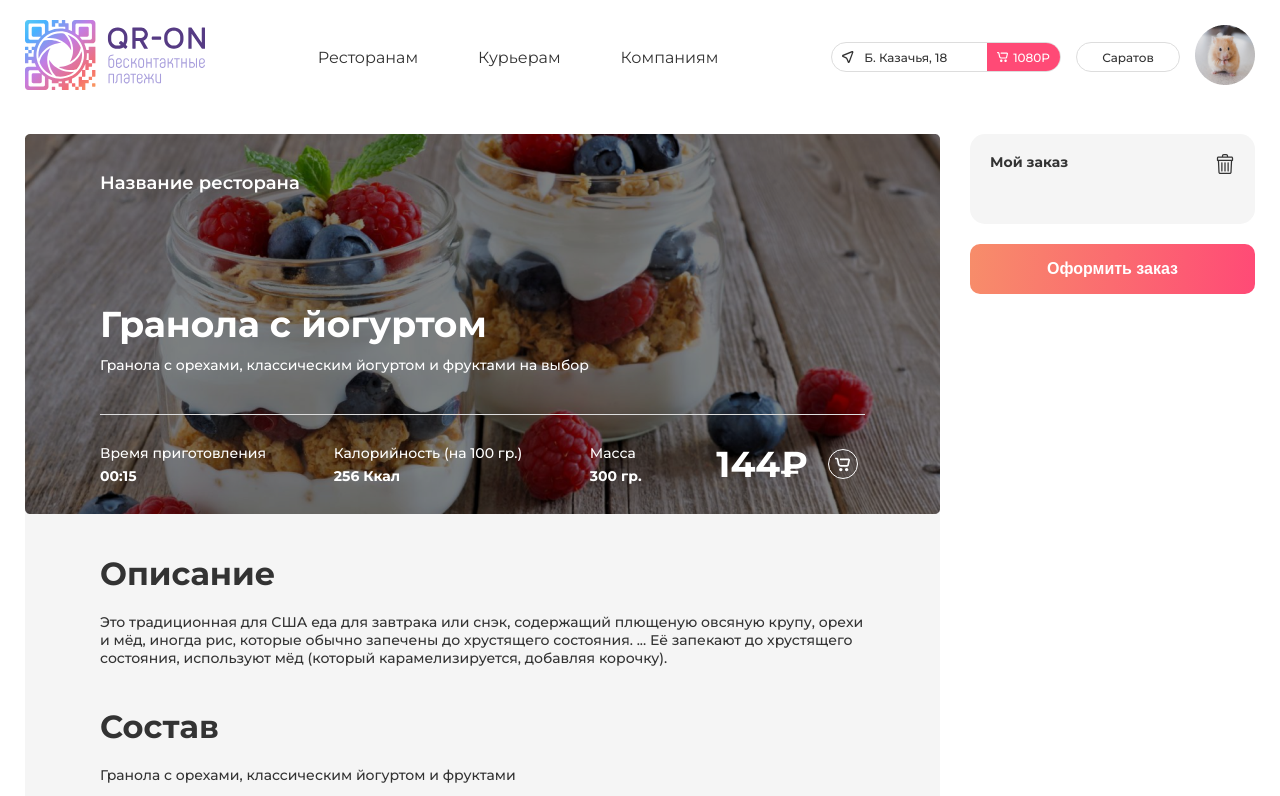
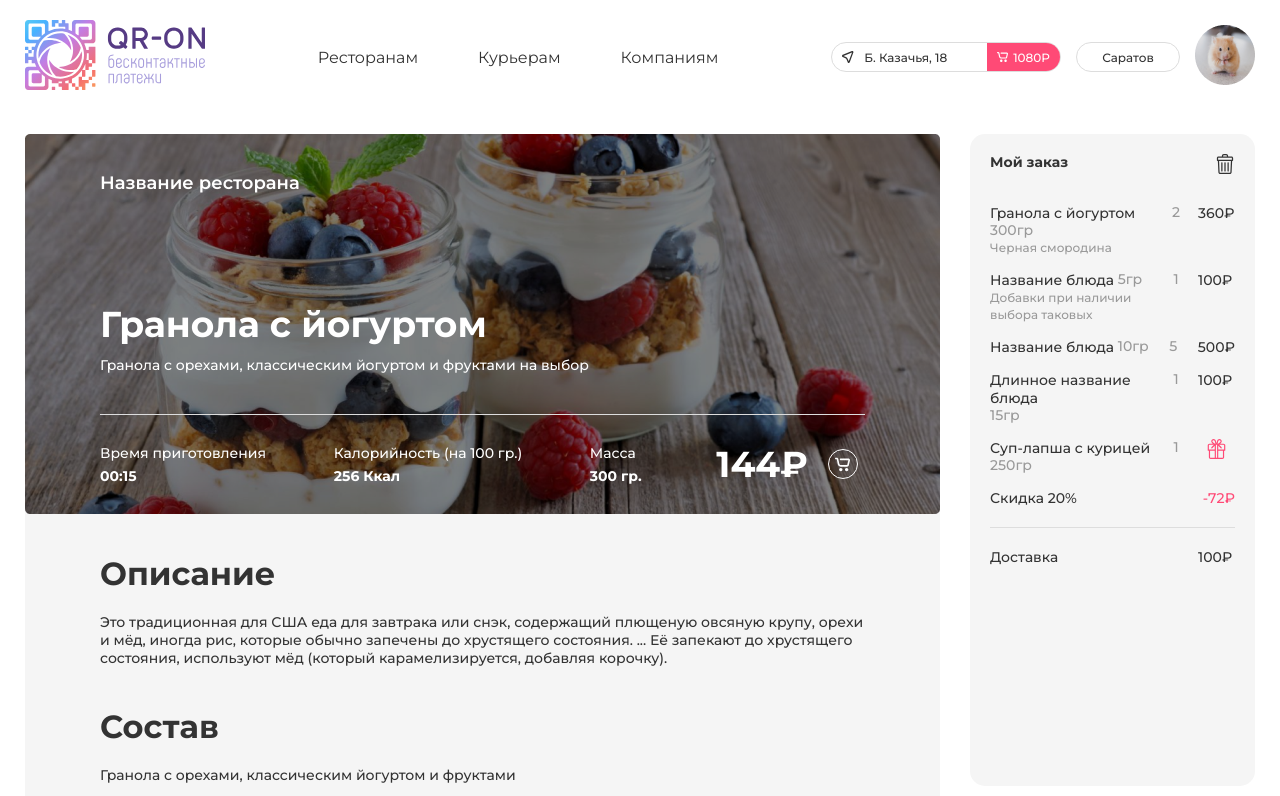
Before and after one commit to vladsubbotin1/restaurant, a React (Create React App) app: page /seoul/dish in a window 1280 px wide. Shown: the top 796 px of the page. Built offline with nearby package versions, Linux system fonts and the light colour scheme.

Commit message:
add side-cart

```diff
--- a/src/App.js
+++ b/src/App.js
@@ -5,10 +5,12 @@ import { BrowserRouter as Router, Route, Routes } from 'react-router-dom'
 import Seoul from './pages/restaurants/Seoul'
 import Cart from './pages/Cart'
 import Dish from './pages/restaurants/Dish'
+import ScrollToTop from './components/ScrollToTop'
 
 function App() {
 	return (
 		<Router>
+			<ScrollToTop />
 			<Routes>
 				<Route path='/' element={<Main />} />
 				<Route path='/cart' element={<Cart />} />
--- a/src/components/Menu.jsx
+++ b/src/components/Menu.jsx
@@ -1,5 +1,7 @@
+import React from 'react'
 import { Link } from 'react-router-dom'
 import './styles/Menu.scss'
+import { ReactComponent as Cart } from '../assets/icons/cart.svg'
 
 const Menu = props => {
 	const content = props.items.map(item => (
@@ -17,12 +19,18 @@ const Menu = props => {
 				<span className='restaurant-menu__desc'>{item.desc}</span>
 				<span className='restaurant-menu__old-price'>{item.oldPrice}</span>
 			</div>
+			<div className='restaurant-menu__img-wrapper'>
+				<div className='restaurant-menu__cart-icon'>
+					<Cart />
+				</div>
+
 				<img
 					src={require('../assets/images/restaurants/Seoul/'.concat(
 						`${item.imgUrl}`
 					))}
 					alt='item'
 				/>
+			</div>
 		</div>
 	))
 	return (
--- /dev/null
+++ b/src/components/ScrollToTop.jsx
@@ -0,0 +1,12 @@
+import { useEffect } from 'react'
+import { useLocation } from 'react-router-dom'
+
+export default function ScrollToTop() {
+	const { pathname } = useLocation()
+
+	useEffect(() => {
+		window.scrollTo(0, 0)
+	}, [pathname])
+
+	return null
+}
--- a/src/components/SideCart.jsx
+++ b/src/components/SideCart.jsx
@@ -1,4 +1,5 @@
 import { Link } from 'react-router-dom'
+import { ReactComponent as Gift } from '../assets/icons/gift-pink.svg'
 import Trash from '../assets/icons/trash.svg'
 import '../components/styles/SideCart.scss'
 
@@ -11,9 +12,68 @@ const SideCart = props => {
 						<span>Мой заказ</span>
 						<img src={Trash} alt='trash-icon' />
 					</div>
+					<div className='side-cart__dishes'>
+						<div className='side-cart__item'>
+							<div className='side-cart__about'>
+								<span className='side-cart__name'>Гранола с йогуртом </span>
+								<span className='side-cart__weight'>300гр</span>
+								<span className='side-cart__topping'>Черная смородина</span>
+							</div>
+							<div className='side-cart__quantity'>2</div>
+							<div className='side-cart__price'>360₽</div>
+						</div>
+						<div className='side-cart__item'>
+							<div className='side-cart__about'>
+								<span className='side-cart__name'>Название блюда&nbsp;</span>
+								<span className='side-cart__weight'>5гр</span>
+								<span className='side-cart__topping'>
+									Добавки при наличии выбора таковых
+								</span>
+							</div>
+							<div className='side-cart__quantity'>1</div>
+							<div className='side-cart__price'>100₽</div>
+						</div>
+						<div className='side-cart__item'>
+							<div className='side-cart__about'>
+								<span className='side-cart__name'>Название блюда&nbsp;</span>
+								<span className='side-cart__weight'>10гр</span>
+							</div>
+							<div className='side-cart__quantity'>5</div>
+							<div className='side-cart__price'>500₽</div>
+						</div>
+						<div className='side-cart__item'>
+							<div className='side-cart__about'>
+								<span className='side-cart__name'>
+									Длинное название блюда&nbsp;
+								</span>
+								<span className='side-cart__weight'>15гр</span>
+							</div>
+							<div className='side-cart__quantity'>1</div>
+							<div className='side-cart__price'>100₽</div>
+						</div>
+						<div className='side-cart__item'>
+							<div className='side-cart__about'>
+								<span className='side-cart__name'>
+									Суп-лапша с курицей&nbsp;
+								</span>
+								<span className='side-cart__weight'>250гр</span>
+							</div>
+							<div className='side-cart__quantity'>1</div>
+							<Gift className='side-cart__gift' alt='gift'></Gift>
+						</div>
+						<div className='side-cart__item'>
+							<span className='side-cart__name'>Скидка 20%&nbsp;</span>
+							<span className='side-cart__discount'>-72₽</span>
+						</div>
+						<div class='divider' style={{ margin: '5px 0' }}></div>
+						<div className='side-cart__item'>
+							<span className='side-cart__delivery'>Доставка&nbsp;</span>
+							<span className='side-cart__price'>100₽</span>
+						</div>
+					</div>
 				</div>
 
-				{props.submit != 'noSubmit' && (
+				{props.submit !== 'noSubmit' && (
 					<Link to='/cart'>
 						<button className='side-cart__button'>Оформить заказ</button>
 					</Link>
--- a/src/components/styles/Menu.scss
+++ b/src/components/styles/Menu.scss
@@ -41,13 +41,51 @@
 		display: flex;
 		flex-wrap: wrap;
 		padding: 20px;
+		transition: 0.3s;
 		filter: drop-shadow(0px 10px 20px rgba(0, 0, 0, 0.05));
-		cursor: pointer;
+
+		&:hover {
+			.restaurant-menu__cart-icon {
+				opacity: 1;
+				display: flex;
+			}
+		}
 
 		img {
 			width: 100%;
 		}
 	}
+
+	&__img-wrapper {
+		position: relative;
+		transition: 0.3s;
+	}
+
+	&__cart-icon {
+		width: 45px;
+		height: 33px;
+		position: absolute;
+		top: 11px;
+		right: 0;
+		display: flex;
+		align-items: center;
+		justify-content: center;
+		background-color: #fff;
+		border-radius: 15px 0 0 15px;
+		opacity: 0;
+		display: none;
+		transition: 0.3s;
+		cursor: pointer;
+
+		svg {
+			width: 18px !important;
+			height: 16px;
+			path {
+				fill: #ff4a76;
+			}
+		}
+	}
+
 	&__heading-container {
 		width: 100%;
 		display: flex;
--- a/src/components/styles/SideCart.scss
+++ b/src/components/styles/SideCart.scss
@@ -6,6 +6,7 @@
 		border-radius: 15px;
 		padding: 20px;
 	}
+
 	&__heading {
 		display: flex;
 		justify-content: space-between;
@@ -15,6 +16,48 @@
 		img {
 			cursor: pointer;
 		}
+	}
+
+	&__dishes {
+		display: flex;
+		flex-direction: column;
+		gap: 15px;
+	}
+
+	&__item {
+		display: flex;
+		justify-content: space-between;
+	}
+
+	&__about {
+		display: inline-flex;
+		flex-wrap: wrap;
+		max-width: 164px;
+	}
+
+	&__quantity {
+		@include text-s;
+	}
+	&__weight {
+		@include text-s;
+	}
+	&__topping {
+		@include text-s;
+		font-size: 12px;
+	}
+	&__gift {
+		width: 18px;
+		height: 20px;
+		min-width: 37px;
+	}
+	&__price {
+		min-width: 37px;
+	}
+	&__discount {
+		color: #ff4a76;
+	}
+	&__delivery {
+		margin-bottom: 200px;
 	}
 
 	&__button {
@@ -30,5 +73,9 @@
 		line-height: 20px;
 		color: #ffffff;
 		cursor: pointer;
+
+		&:hover {
+			background: linear-gradient(95.32deg, #ffa181 0%, #f9698d 100%);
+		}
 	}
 }
--- a/src/pages/restaurants/Seoul.jsx
+++ b/src/pages/restaurants/Seoul.jsx
@@ -141,7 +141,7 @@ const Seoul = () => {
 						</div>
 						<div className='restaurant-menu__root'>
 							<div className='restaurant-menu__filter flags'>
-								<div className='flags__item flags__item--pink'>Акции</div>
+								<div className='flags__item flags__item--active'>Акции</div>
 								<div className='flags__item'>Бизнес-ланч</div>
 								<div className='flags__item'>Завтрак</div>
 								<div className='flags__item'>Салаты</div>
```
Also changed, not shown: src/index.js (+10 -10 lines), src/assets/icons/cart-bookmark.svg (added), src/assets/icons/gift-pink.svg (added). Lines whose indentation alone changed are shown as unchanged.
